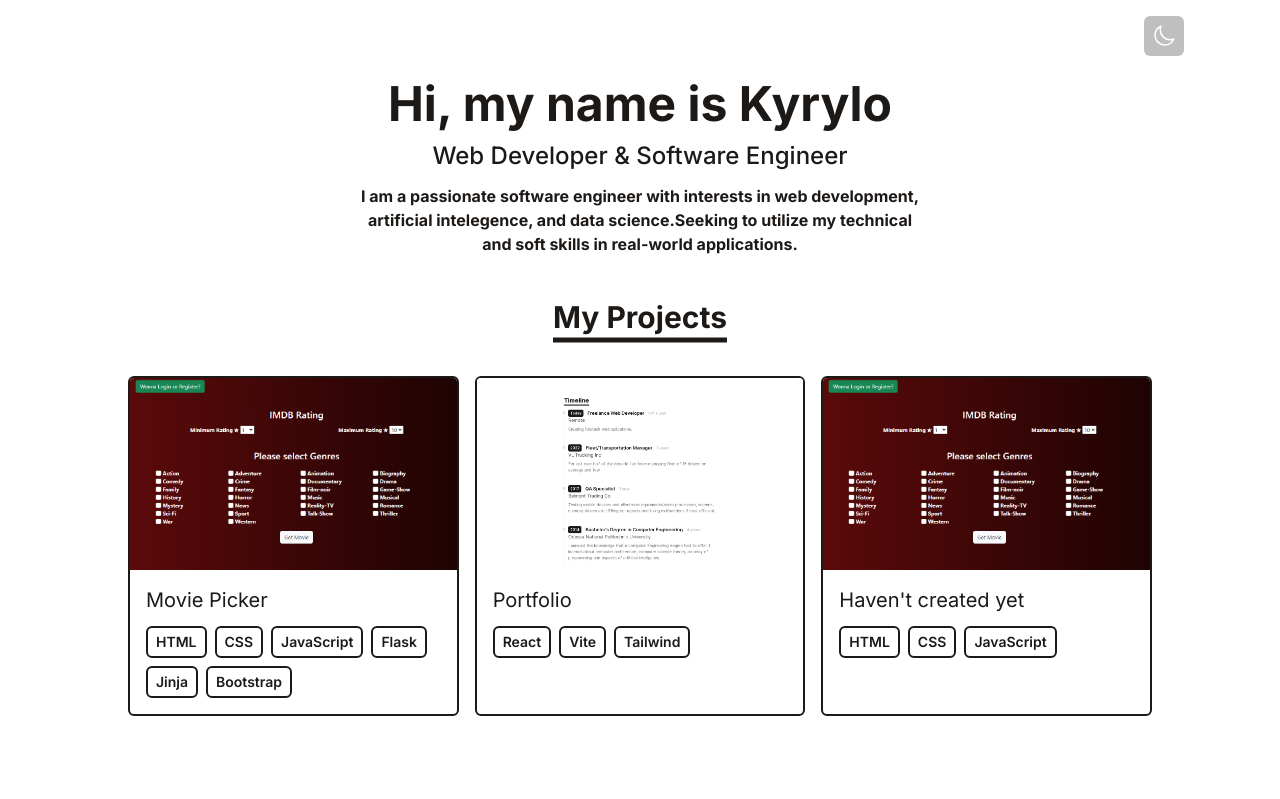
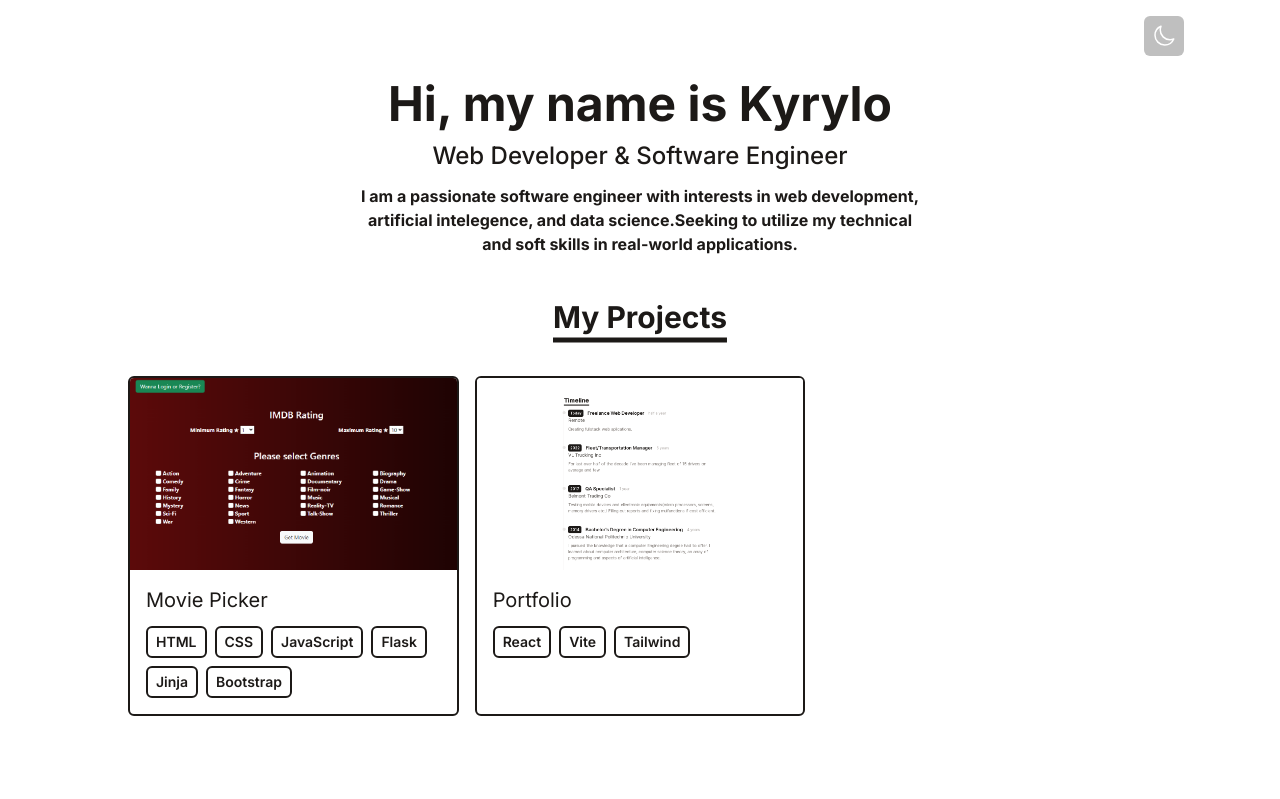
Before and after one commit to sumdeusvitae/portfolio, a React (Vite) app: page / in a window 1280 px wide. Shown: the top 799 px of the page. Built offline with nearby package versions, Linux system fonts and the light colour scheme.

Commit message:
removed 3rd project

```diff
--- a/src/data/portfolio.js
+++ b/src/data/portfolio.js
@@ -11,10 +11,10 @@ export default [
     stack: ["React", "Vite", "Tailwind"],
     link: "https://kskyi.netlify.app/",
   },
-  {
-    title: "Haven't created yet",
-    imgUrl: "/assets/MoviePicker.PNG",
-    stack: ["HTML", "CSS", "JavaScript"],
-    link: "https://name_here.kskyi.com",
-  },
+  // {
+  //   title: "Haven't created yet",
+  //   imgUrl: "/assets/MoviePicker.PNG",
+  //   stack: ["HTML", "CSS", "JavaScript"],
+  //   link: "https://name_here.kskyi.com",
+  // },
 ];
```
